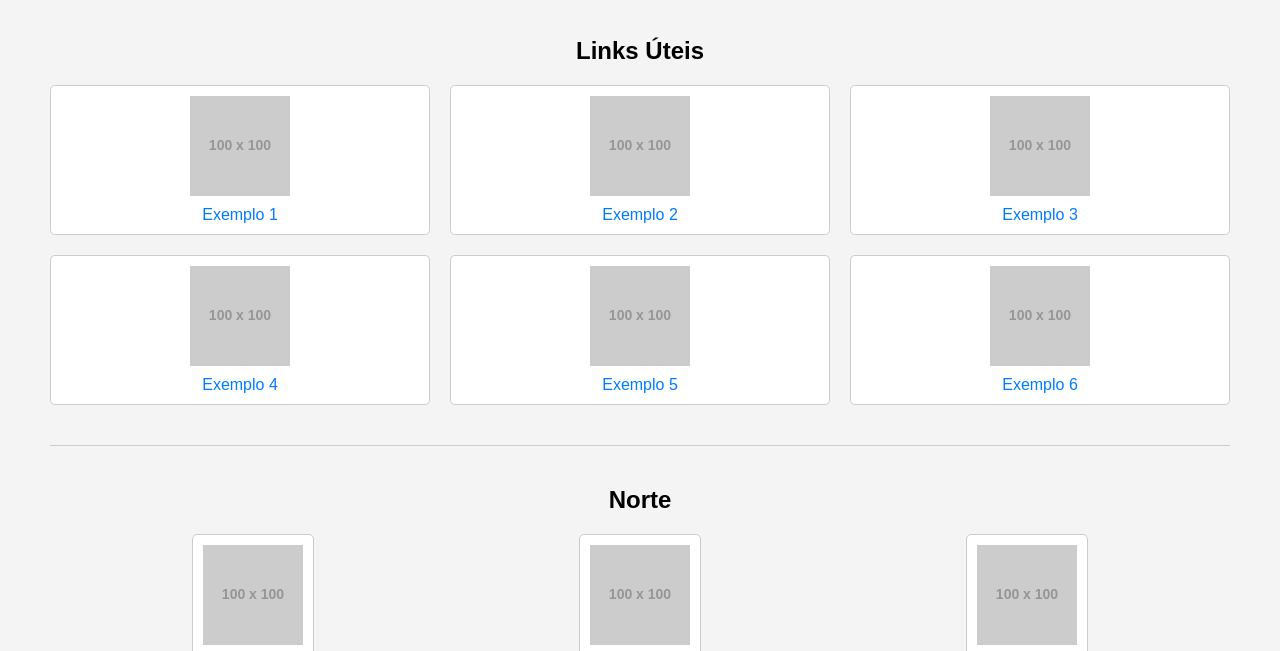
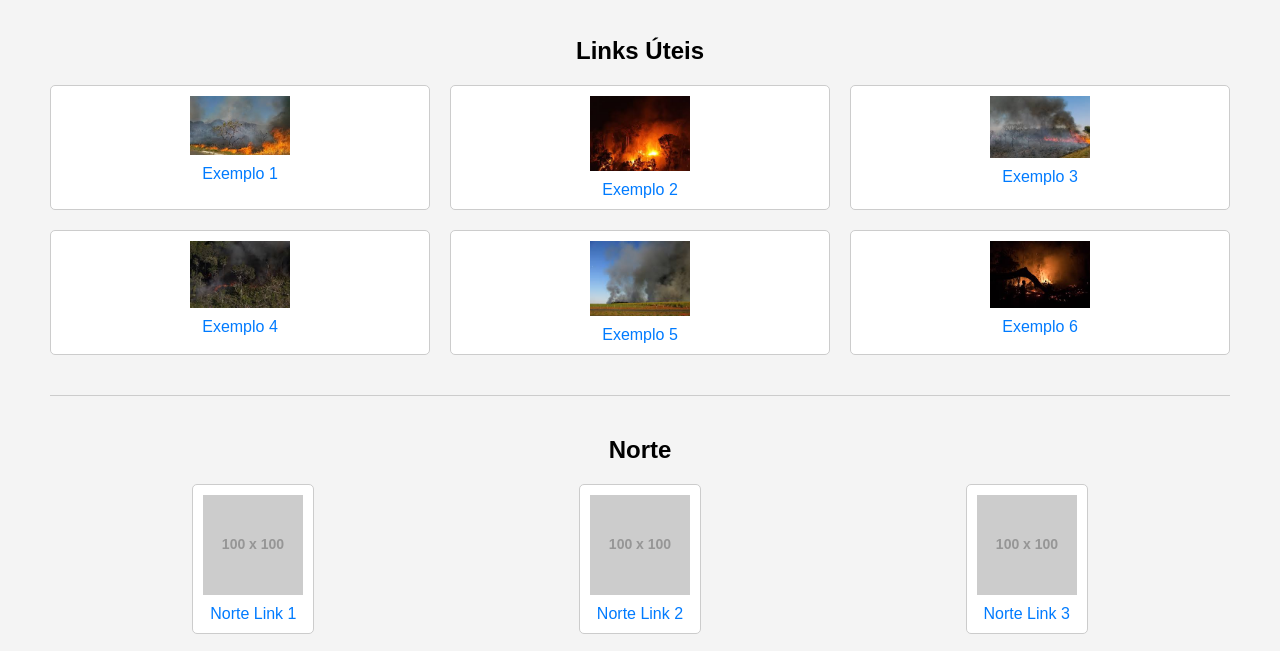
Before and after one commit to kaionight/codesite, a plain HTML site: page html-css/index.html in a window 1280 px wide. Shown: the part 149-800 px from the top of the page. Drawn offline with Linux system fonts and the light colour scheme; placeholder pictures from the web are drawn by us.

Commit message:
Atualização das imagens do projeto

```diff
--- a/html-css/index.html
+++ b/html-css/index.html
@@ -109,28 +109,28 @@
 
     <h2>Links Úteis</h2>
     <div class="links-container" id="links-container">
-        <a class="link-item" href="https://www.exemplo1.com" target="_blank">
-            <img src="https://via.placeholder.com/100" alt="Exemplo 1">
+        <a class="link-item" href="https://www.queimadas-no-norte.com" target="_blank">
+            <img src="imagem-do-site/image-completa/queimadas.jfif" alt="queimadas-no-norte">
             Exemplo 1
         </a>
-        <a class="link-item" href="https://www.exemplo2.com" target="_blank">
-            <img src="https://via.placeholder.com/100" alt="Exemplo 2">
+        <a class="link-item" href="https://www.queimadas-no-sul.com" target="_blank">
+            <img src="imagem-do-site/image-completa/queimada-2.jfif" alt="queimedas-no-sul">
             Exemplo 2
         </a>
-        <a class="link-item" href="https://www.exemplo3.com" target="_blank">
-            <img src="https://via.placeholder.com/100" alt="Exemplo 3">
+        <a class="link-item" href="https://www.queimadas-no-surdeste.com" target="_blank">
+            <img src="imagem-do-site/image-completa/queimadas-3.jfif" alt="queimadas-no-surdeste">
             Exemplo 3
         </a>
-        <a class="link-item" href="https://www.exemplo4.com" target="_blank">
-            <img src="https://via.placeholder.com/100" alt="Exemplo 4">
+        <a class="link-item" href="https://www.queimadas-no-centro-oeste.com" target="_blank">
+            <img src="imagem-do-site/image-completa/queimadas-4.jfif" alt="queimadas-no-centro-oeste">
             Exemplo 4
         </a>
-        <a class="link-item" href="https://www.exemplo5.com" target="_blank">
-            <img src="https://via.placeholder.com/100" alt="Exemplo 5">
+        <a class="link-item" href="https://www.queimadas-no-nordeste.com" target="_blank">
+            <img src="imagem-do-site/image-completa/queimada-5.jfif" alt="queimadas-no-nordeste">
             Exemplo 5
         </a>
-        <a class="link-item" href="https://www.exemplo6.com" target="_blank">
-            <img src="https://via.placeholder.com/100" alt="Exemplo 6">
+        <a class="link-item" href="https://www.queimadas-no-sul.com" target="_blank">
+            <img src="imagem-do-site/image-completa/queimadas-6.jfif" alt="queimadas-no-sul">
             Exemplo 6
         </a>
     </div>
```
Also changed, not shown: html-css/imagem-do-site/image-completa/queimada-2.jfif (added), html-css/imagem-do-site/image-completa/queimada-5.jfif (added), html-css/imagem-do-site/image-completa/queimadas-3.jfif (added), html-css/imagem-do-site/image-completa/queimadas-4.jfif (added), html-css/imagem-do-site/image-completa/queimadas-6.jfif (added), html-css/imagem-do-site/image-completa/queimadas.jfif (added).
